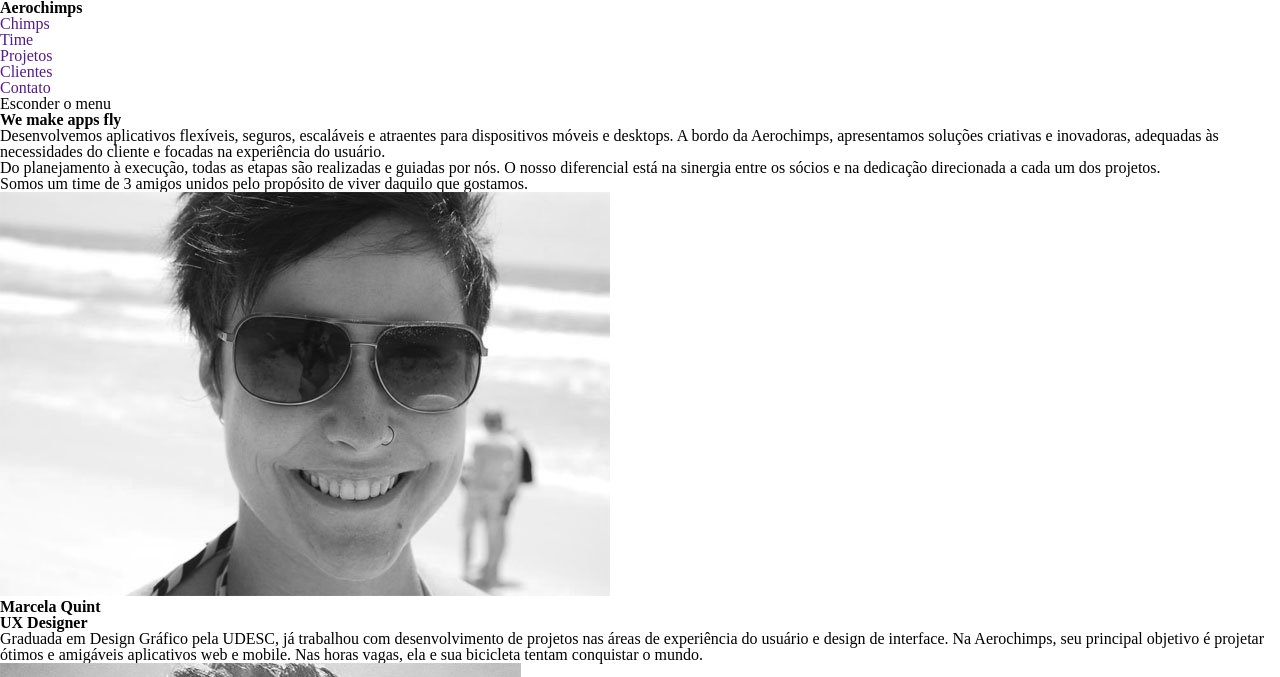
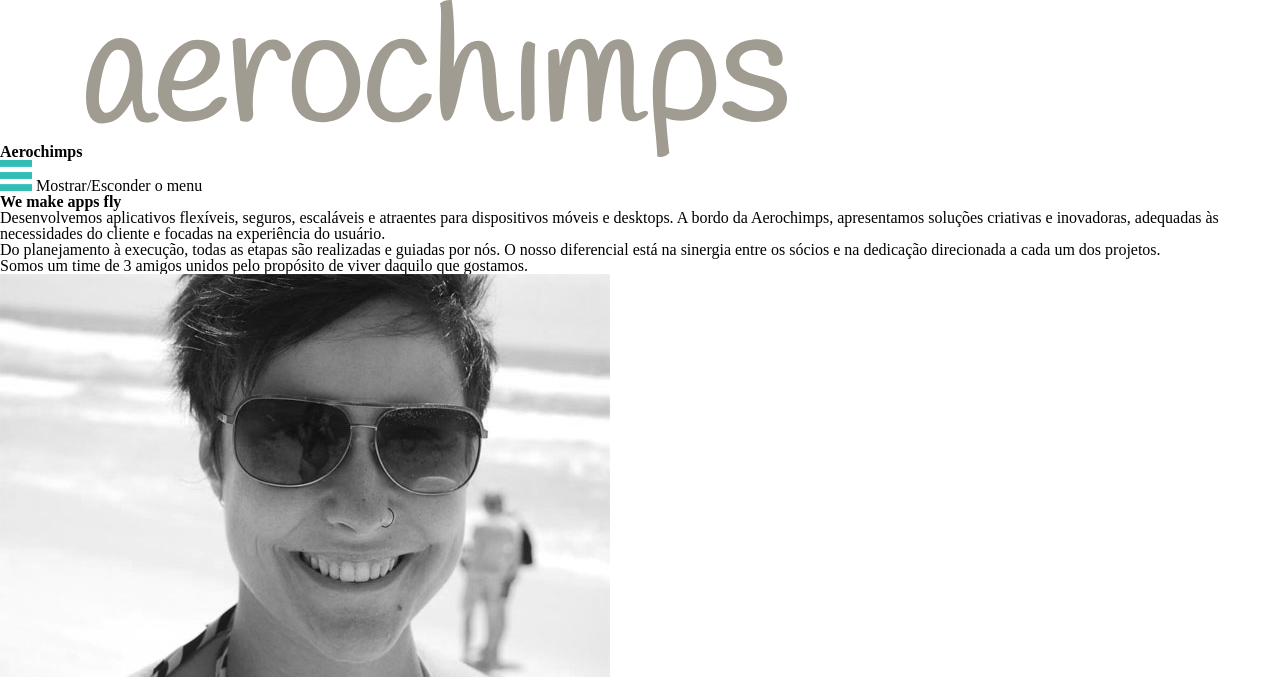
Before and after one commit to Aerochimps/aerochimps-dot-com, a PHP site: page / in a window 1280 px wide. Shown: the top 677 px of the page. Run offline with PHP 8.4, Linux system fonts and the light colour scheme.

Commit message:
Moving the <nav> to out of .mainHeader

```diff
--- a/www/include/mainHeader.php
+++ b/www/include/mainHeader.php
@@ -1,6 +1,14 @@
 <header class="mainHeader">
-	<h1>Aerochimps</h1>
-	<nav>
+	<h1>
+		<span class="vhide">Aerochimps</span>
+		<img src="img/logos/logo-name-a19c91.svg" alt="Aerochimps Loho"/>
+	</h1>
+	<div class="viewNav">
+		<img src="img/menuIcon.svg" alt="Mostrar/Esconder menu"/>
+		<span class="vhide">Mostrar/Esconder o menu</span>
+	</div><!-- End .viewNav -->
+</header> <!-- End .mainHeader -->
+<nav class="hide">
 	<ul>
 		<li><a href="">Chimps</a></li>
 		<li><a href="">Time</a></li>
@@ -10,5 +18,3 @@
 		<li class="hide"><a href="">Blog</a></li>
 	</ul>
 </nav>
-	<span class="hideNav">Esconder o menu</span>
-</header> <!-- End .mainHeader -->
```
Lines whose indentation alone changed are shown as unchanged.
